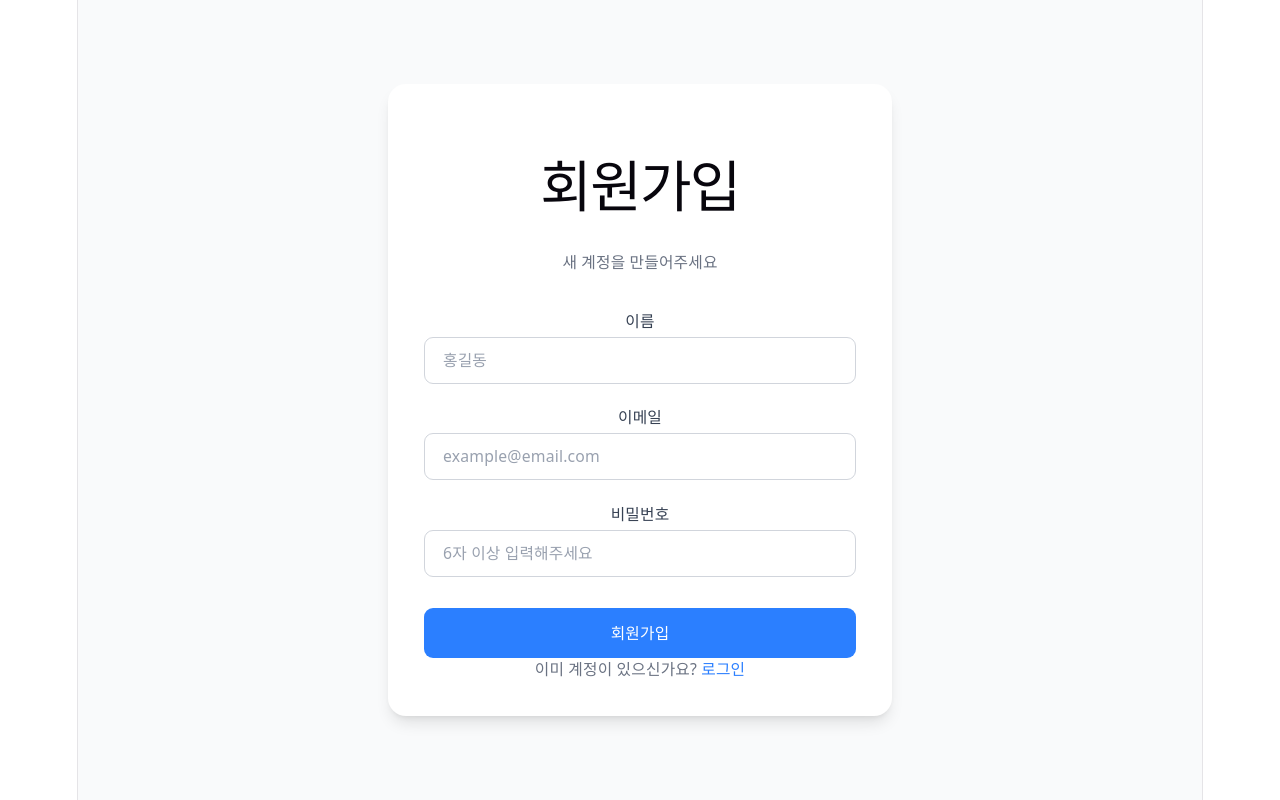
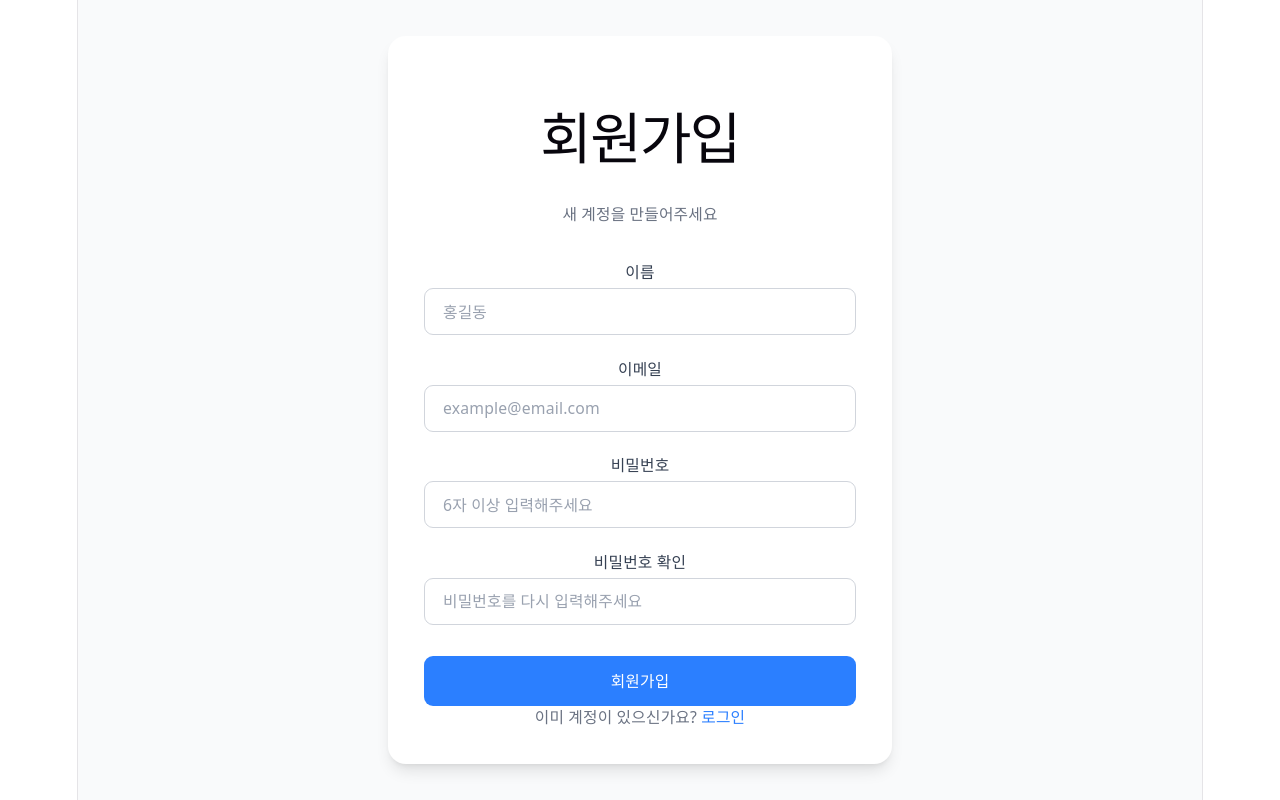
Before and after one commit to CBNU-likelion/2026_14th_final_study_FE, a React (Vite) app: page /signup in a window 1280 px wide. Built offline with nearby package versions, Linux system fonts and the light colour scheme.

Commit message:
회원가입 ui 일부 수정

```diff
--- a/src/pages/SignupPage.tsx
+++ b/src/pages/SignupPage.tsx
@@ -6,19 +6,21 @@ import type { AxiosError } from 'axios'
 interface FormFields {
   email: string
   password: string
+  confirmPassword: string
   name: string
 }
 
 interface FormErrors {
   email?: string
   password?: string
+  confirmPassword?: string
   name?: string
 }
 
 export default function SignupPage() {
   const { signup } = useAuth()
 
-  const [fields, setFields] = useState<FormFields>({ email: '', password: '', name: '' })
+  const [fields, setFields] = useState<FormFields>({ email: '', password: '', confirmPassword: '', name: '' })
   const [errors, setErrors] = useState<FormErrors>({})
   const [serverError, setServerError] = useState<string | null>(null)
   const [loading, setLoading] = useState(false)
@@ -45,6 +47,11 @@ export default function SignupPage() {
     } else if (fields.password.length < 6) {
       next.password = '비밀번호는 6자 이상이어야 합니다.'
     }
+    if (!fields.confirmPassword) {
+      next.confirmPassword = '비밀번호 확인을 입력해주세요.'
+    } else if (fields.password !== fields.confirmPassword) {
+      next.confirmPassword = '비밀번호가 일치하지 않습니다.'
+    }
     setErrors(next)
     return Object.keys(next).length === 0
   }
@@ -55,7 +62,8 @@ export default function SignupPage() {
 
     setLoading(true)
     try {
-      await signup(fields)
+      const { confirmPassword: _, ...signupData } = fields
+      await signup(signupData)
     } catch (err) {
       const axiosErr = err as AxiosError<{ message?: string }>
       const status = axiosErr.response?.status
@@ -144,6 +152,33 @@ export default function SignupPage() {
             {errors.password && <p className="mt-1 text-xs text-red-500">{errors.password}</p>}
           </div>
 
+          <div>
+            <label htmlFor="confirmPassword" className="block text-sm font-medium text-gray-700 mb-1">
+              비밀번호 확인
+            </label>
+            <input
+              id="confirmPassword"
+              name="confirmPassword"
+              type="password"
+              placeholder="비밀번호를 다시 입력해주세요"
+              value={fields.confirmPassword}
+              onChange={handleChange}
+              className={`w-full px-4 py-2.5 rounded-lg border text-gray-900 placeholder-gray-400 text-sm outline-none transition-all ${
+                errors.confirmPassword
+                  ? 'border-red-400 bg-red-50 focus:ring-2 focus:ring-red-300'
+                  : fields.confirmPassword && fields.password === fields.confirmPassword
+                  ? 'border-green-400 bg-white focus:ring-2 focus:ring-green-300'
+                  : 'border-gray-300 bg-white focus:ring-2 focus:ring-blue-400 focus:border-blue-400'
+              }`}
+            />
+            {errors.confirmPassword && (
+              <p className="mt-1 text-xs text-red-500">{errors.confirmPassword}</p>
+            )}
+            {!errors.confirmPassword && fields.confirmPassword && fields.password === fields.confirmPassword && (
+              <p className="mt-1 text-xs text-green-500">비밀번호가 일치합니다.</p>
+            )}
+          </div>
+
           <button
             type="submit"
             disabled={loading}
```
